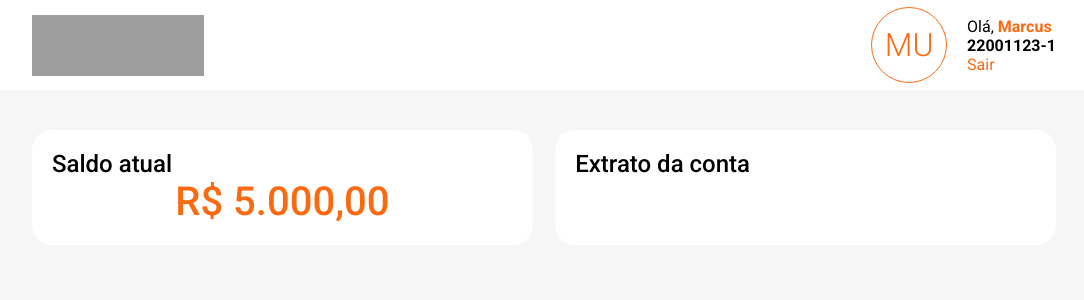
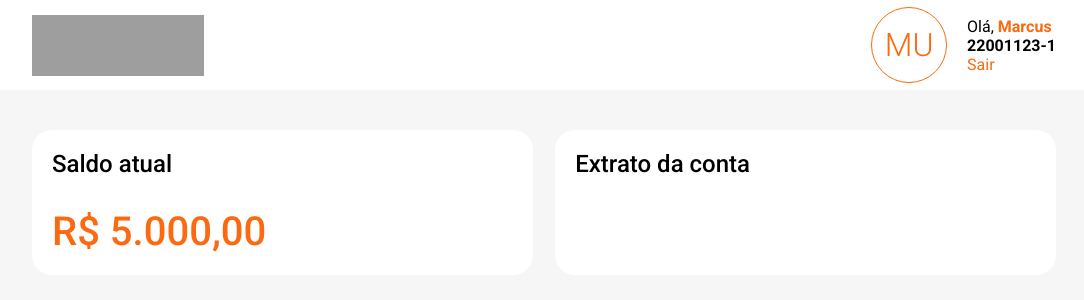
Before and after one commit to marcusungarette/pix-inter-frontend, a React (Create React App) app: page /dashboard in a window 1280 px wide. Shown: the top 300 px of the page, without its empty margins (96-1180 px from the left). Built offline with nearby package versions, Linux system fonts and the light colour scheme; grey boxes are pictures that could not be loaded.

Commit message:
Feat-Added a Wrapper Container to handle h3.wallet, now is under `saldo atual`

```diff
--- a/src/pages/Dashboard/dashboard.styles.ts
+++ b/src/pages/Dashboard/dashboard.styles.ts
@@ -29,3 +29,8 @@ export const InlineTitle = styled.div`
     display: flex;
     width: 100%;
 `
+export const InlineContainer = styled.div`
+    display: flex;
+    margin-top: 30px;
+    width: 100%;
+`
--- a/src/pages/Dashboard/index.tsx
+++ b/src/pages/Dashboard/index.tsx
@@ -1,4 +1,4 @@
-import { DashboardBackground, BodyContainer, InlineTitle } from './dashboard.styles'
+import { DashboardBackground, BodyContainer, InlineTitle, InlineContainer } from './dashboard.styles'
 
 import Header from '../../components/Header'
 import Card from 'components/Card'
@@ -14,7 +14,9 @@ const Dashboard = () => {
             <InlineTitle>
               <h2 className='h2'>Saldo atual</h2>
             </InlineTitle>
-            <h3 className='wallet'>{wallet.toLocaleString('pt-BR', { style: 'currency', currency: 'BRL' })}</h3>
+            <InlineContainer>
+              <h3 className='wallet'>{wallet.toLocaleString('pt-BR', { style: 'currency', currency: 'BRL' })}</h3>
+            </InlineContainer>
           </Card>
         </div>
         <div>
```
